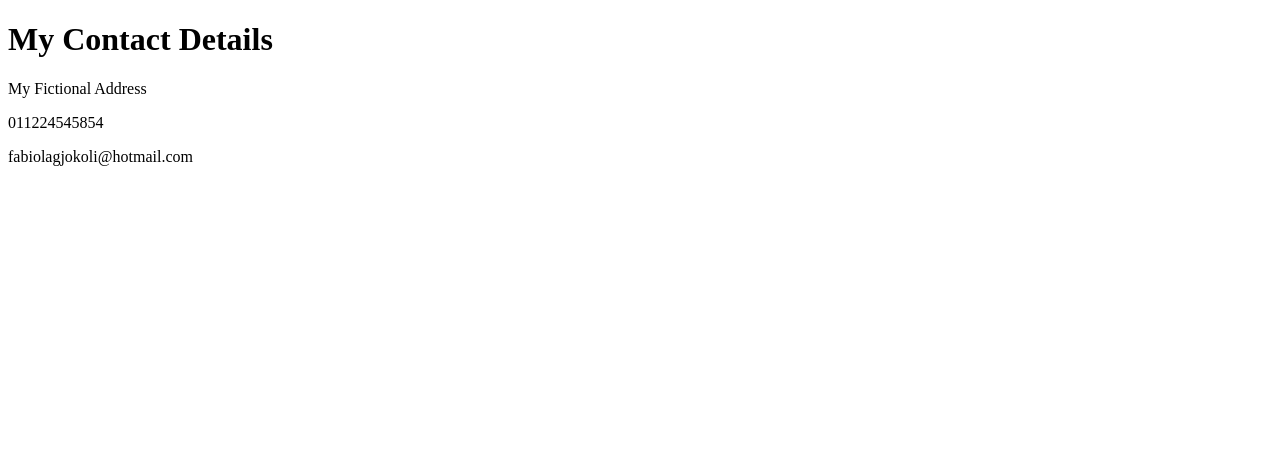
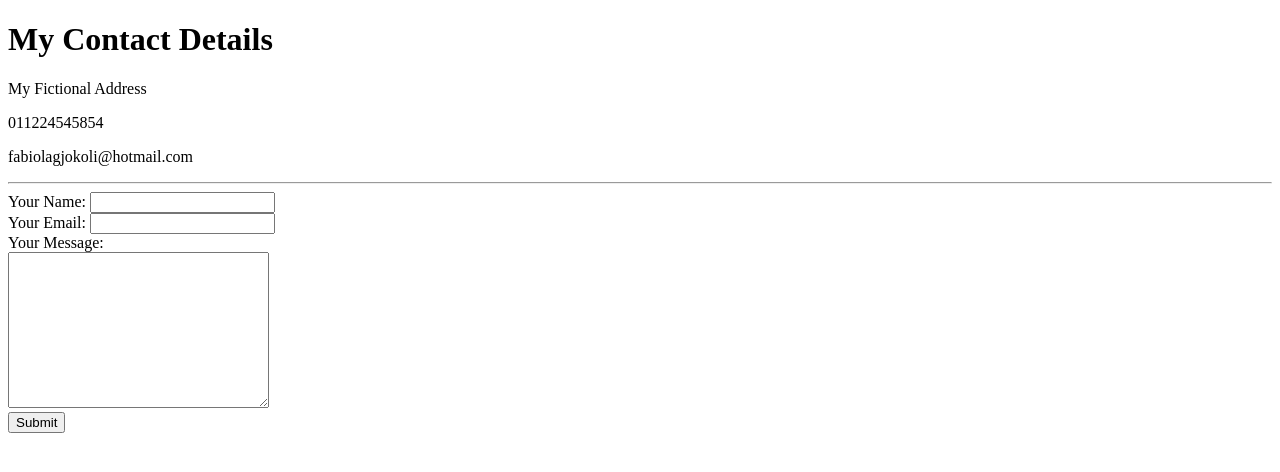
Before and after one commit to Fabiola90/cv, a plain HTML site: page contact-me.html in a window 1280 px wide. Drawn offline with Linux system fonts and the light colour scheme.

Commit message:
Add forms to contact

```diff
--- a/contact-me.html
+++ b/contact-me.html
@@ -9,5 +9,15 @@
     <p>My Fictional Address</p>
     <p>011224545854</p>
     <p>fabiolagjokoli@hotmail.com</p>
+    <hr / />
+    <form class="" action="index.html" method="post">
+      <label>Your Name:</label>
+      <input type="text" name="" value="" /> <br>
+        <label>Your Email:</label>
+      <input type="email" name="" value="" /><br>
+      <label>Your Message:</label><br>
+      <textarea name="name" rows="10" cols="30"></textarea><br>
+      <input type="submit" name="" />
+    </form>
   </body>
 </html>
```
